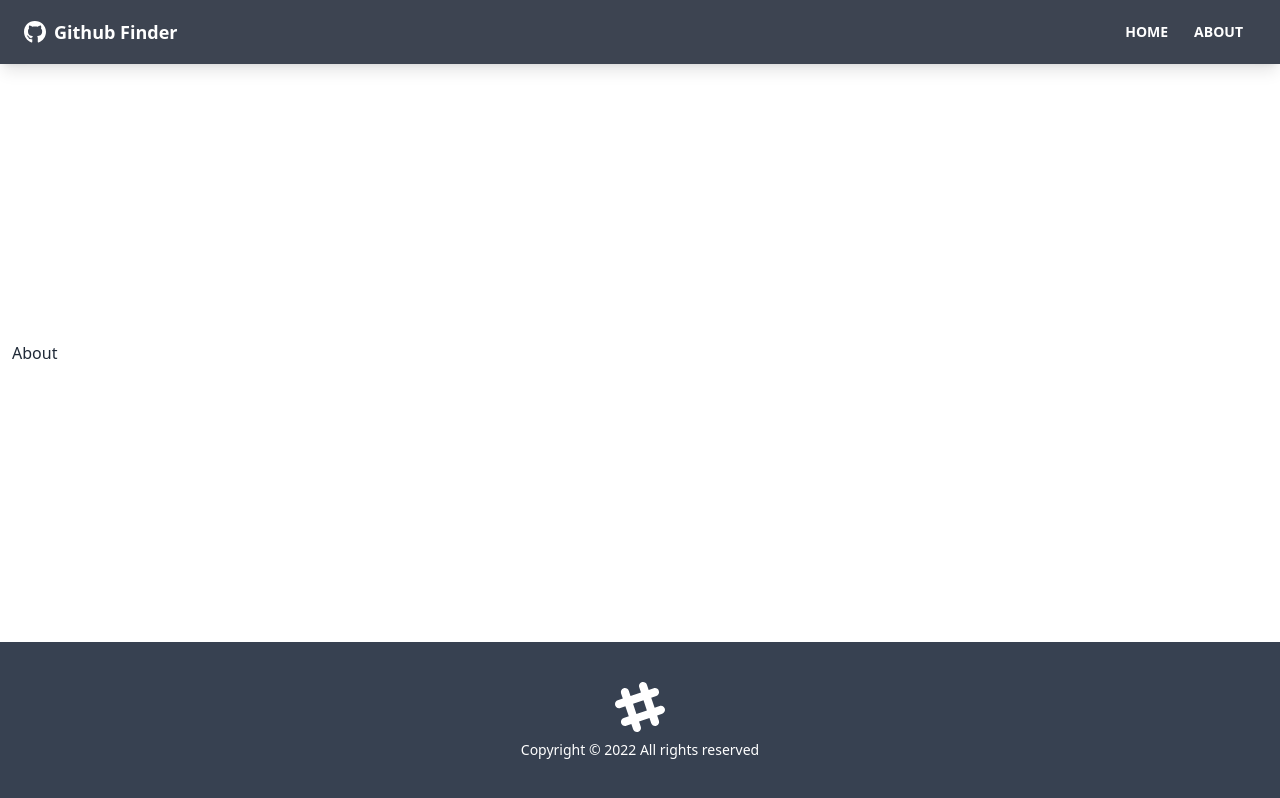
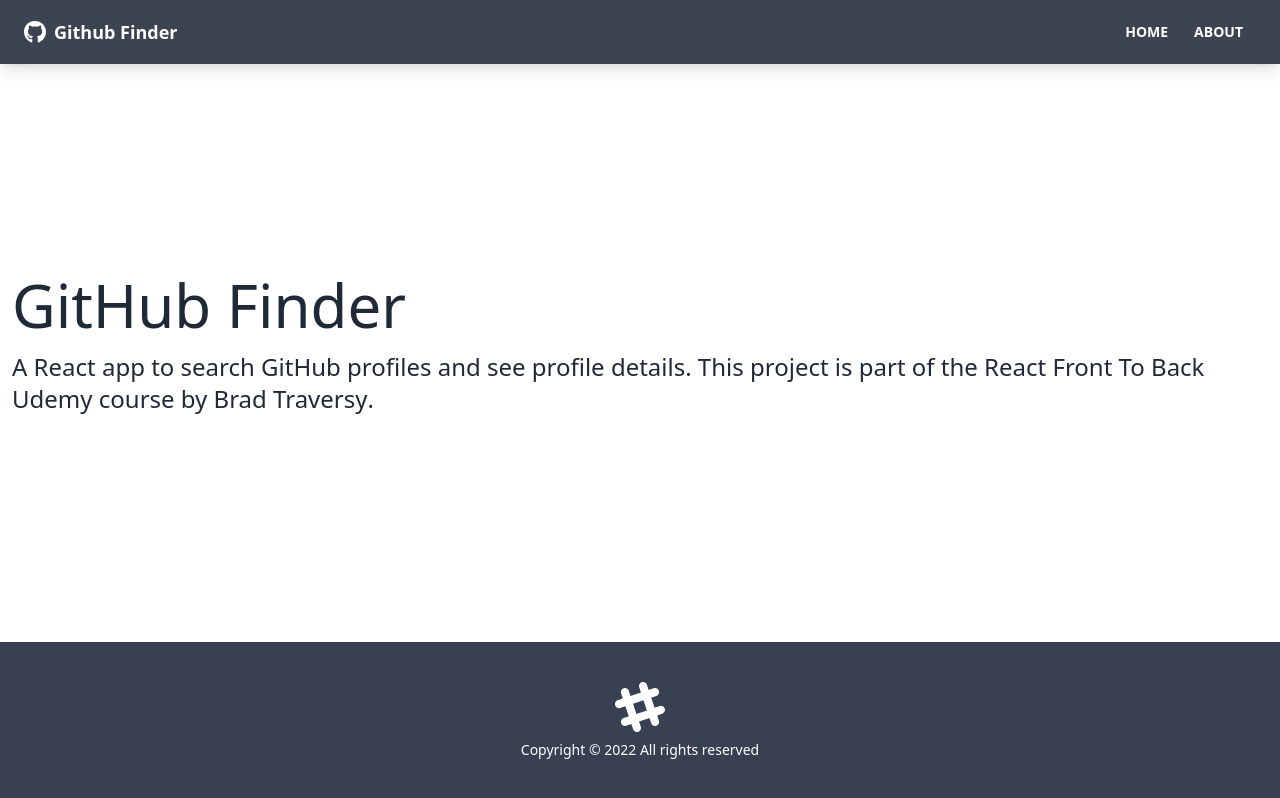
Before and after one commit to Kateryna-Borysenko/gitHubFinger, a React (Create React App) app: page /about in a window 1280 px wide. Built offline with nearby package versions, Linux system fonts and the light colour scheme.

Commit message:
Added About Page

```diff
--- a/src/pages/About.jsx
+++ b/src/pages/About.jsx
@@ -1,7 +1,22 @@
-import React from 'react'
-
-const About = () => {
-  return <div>About</div>
+function About() {
+  return (
+    <>
+      <h1 className='text-6xl mb-4'>GitHub Finder</h1>
+      <p className='mb-4 text-2xl font-light'>
+        A React app to search GitHub profiles and see profile details. This
+        project is part of the
+        <a href='https://www.udemy.com/course/modern-react-front-to-back/'>
+          {' '}
+          React Front To Back
+        </a>{' '}
+        Udemy course by
+        <strong>
+          <a href='https://traversymedia.com'> Brad Traversy</a>
+        </strong>
+        .
+      </p>
+    </>
+  )
 }
 
 export default About
--- a/src/pages/Home.jsx
+++ b/src/pages/Home.jsx
@@ -1,7 +1,11 @@
 import React from 'react'
 
 const Home = () => {
-  return <div>Home</div>
+  return (
+    <div>
+      <h1 className='text-6xl'>Welcome</h1>
+    </div>
+  )
 }
 
 export default Home
```
